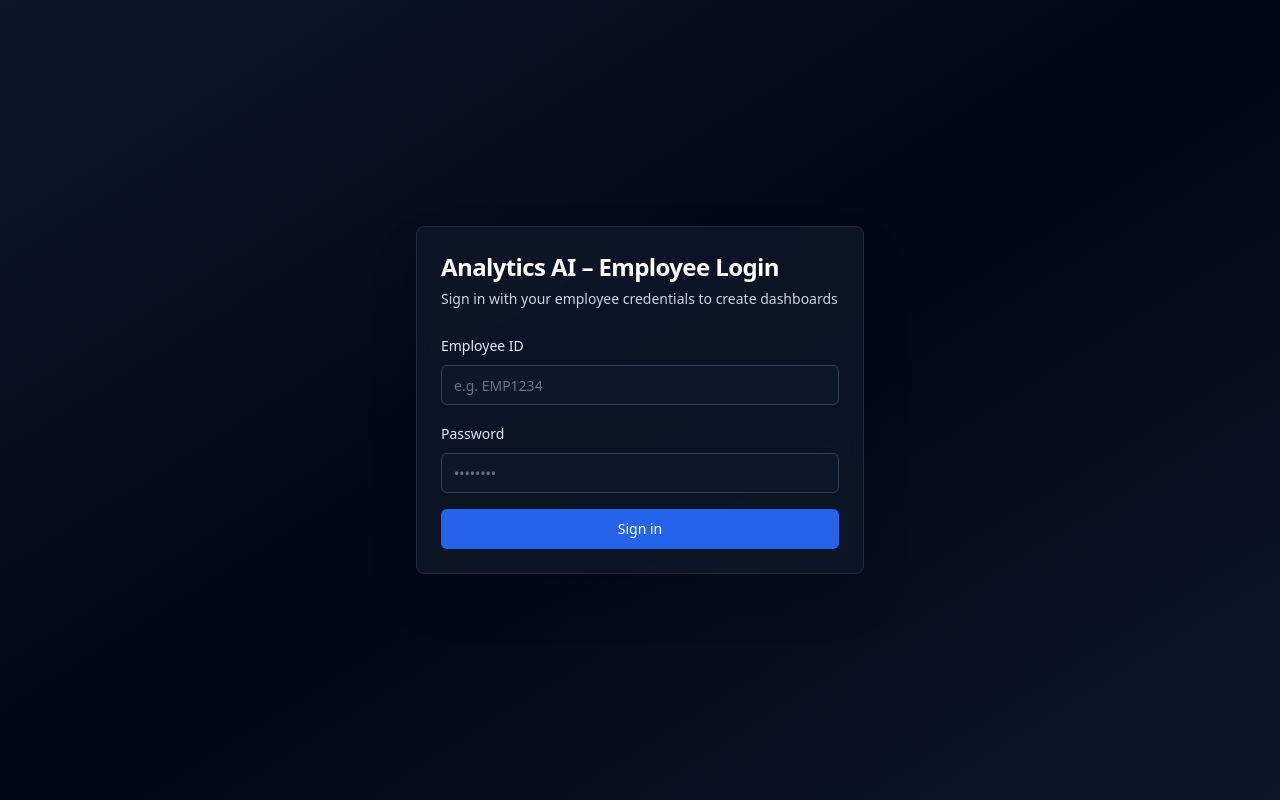
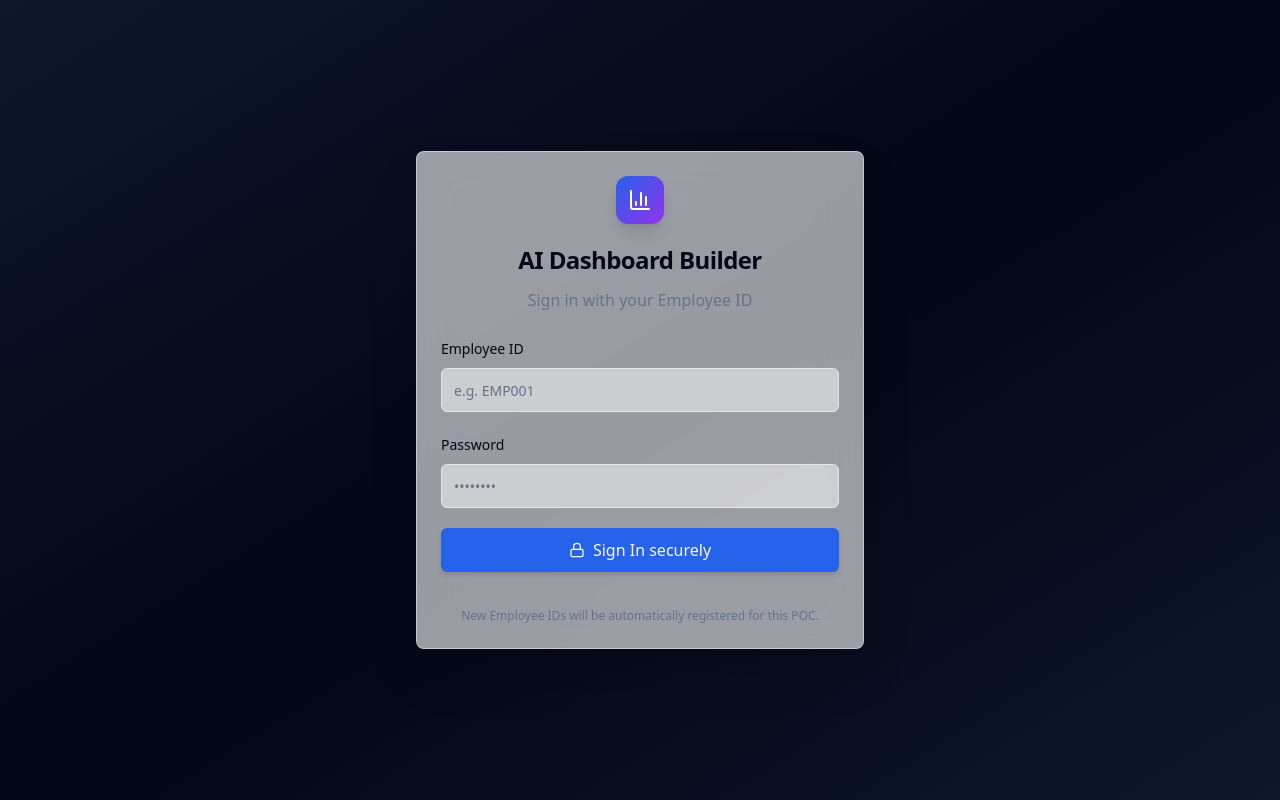
Before and after one commit to Ujjwaldhariwal/AI-Dashboard-builder-, a Next.js app: page /login in a window 1280 px wide. Built offline with nearby package versions, Linux system fonts and the light colour scheme; no server answers.

Commit message:
feat(auth): add auth layout, login page, builder layout

```diff
--- a/src/app/(auth)/layout.tsx
+++ b/src/app/(auth)/layout.tsx
@@ -1,3 +1,4 @@
+// Component: Layout
 export default function AuthLayout({
   children,
 }: {
--- a/src/app/(auth)/login/page.tsx
+++ b/src/app/(auth)/login/page.tsx
@@ -1,85 +1,160 @@
+// Component: Page
+// src/app/(auth)/login/page.tsx
 'use client'
 
-import { useRouter } from 'next/navigation'
 import { useState } from 'react'
-import {
-  Card, CardContent, CardHeader, CardTitle, CardDescription,
-} from '@/components/ui/card'
+import { Card, CardContent, CardHeader, CardTitle, CardDescription } from '@/components/ui/card'
 import { Input } from '@/components/ui/input'
+import { Button } from '@/components/ui/button'
 import { Label } from '@/components/ui/label'
-import { Button } from '@/components/ui/button'
+import { BarChart3, Lock, Loader2 } from 'lucide-react'
 import { toast } from 'sonner'
+import { createClient } from '@/lib/supabase/client'
 import { useAuthStore } from '@/store/auth-store'
 
 export default function LoginPage() {
-  const router = useRouter()
-  const login = useAuthStore(s => s.login)
   const [empId, setEmpId] = useState('')
   const [password, setPassword] = useState('')
-  const [loading, setLoading] = useState(false)
+  const [isLoading, setIsLoading] = useState(false)
+  const { checkSession } = useAuthStore()
+  const supabase = createClient()
 
-  const handleSubmit = async (e: React.FormEvent) => {
+  const handleLogin = async (e: React.FormEvent) => {
     e.preventDefault()
-    if (!empId || !password) {
-      toast.error('Please enter employee ID and password')
+    if (!empId.trim() || !password) {
+      toast.error('Please enter Employee ID and Password')
       return
     }
 
-    setLoading(true)
+    setIsLoading(true)
+    const email = `${empId.trim().toLowerCase()}@company.com`
 
-    // Phase 1: mock auth — replace with real API in Phase 3
-    login({
-      id: empId,
-      name: `Employee ${empId}`,
-      email: `${empId}@company.com`,
-      role: 'employee',
-    })
+    try {
+      // STEP 1: Try signing in
+      const { error: signInError } = await supabase.auth.signInWithPassword({ email, password })
 
-    toast.success('Logged in successfully')
-    // use replace so back button doesn't return to login
-    router.replace('/workspaces')
+      if (signInError) {
+        if (!signInError.message.includes('Invalid login')) {
+          // Network error, rate limit, etc.
+          throw signInError
+        }
+
+        // STEP 2: "Invalid login" = new user. Try registering them.
+        toast.loading('First time login — setting up account...', { id: 'auth' })
+
+        const { error: signUpError } = await supabase.auth.signUp({
+          email,
+          password,
+          options: {
+            data: {
+              emp_id: empId.trim().toUpperCase(),
+              name: `Employee ${empId.trim().toUpperCase()}`,
+            },
+          },
+        })
+
+        if (signUpError) {
+          if (signUpError.message.includes('already registered')) {
+            // Account exists → they just typed wrong password
+            throw new Error('Incorrect password. Please try again.')
+          }
+          throw signUpError
+        }
+
+        // STEP 3: signUp alone won't create a session if email confirmation
+        // is ON in Supabase. So we ALWAYS sign in again right after signUp
+        // to guarantee a real session cookie is set.
+        const { error: signInAfterSignUpError } = await supabase.auth.signInWithPassword({
+          email,
+          password,
+        })
+
+        if (signInAfterSignUpError) {
+          // Extremely rare edge case — account was created but login failed
+          throw new Error('Account created but login failed. Please try signing in again.')
+        }
+
+        toast.success('Account created & signed in!', { id: 'auth' })
+      } else {
+        toast.success('Login successful!', { id: 'auth' })
+      }
+
+      // STEP 4: Session is now guaranteed. Sync Zustand store.
+      await checkSession()
+
+      // STEP 5: Redirect. Small delay so the cookie write fully completes.
+      setTimeout(() => {
+        window.location.href = '/workspaces'
+      }, 300)
+
+    } catch (err: any) {
+      console.error('Auth error:', err)
+      toast.error(err.message || 'Failed to authenticate', { id: 'auth' })
+      setIsLoading(false)
+    }
+    // NOTE: No finally block — we intentionally keep isLoading=true
+    // during the redirect so the spinner stays visible until page change.
   }
 
   return (
-    <Card className="w-full max-w-md shadow-2xl border-slate-800 bg-slate-900/80 backdrop-blur">
-      <CardHeader>
-        <CardTitle className="text-2xl text-white">
-          Analytics AI – Employee Login
-        </CardTitle>
-        <CardDescription className="text-slate-300">
-          Sign in with your employee credentials to create dashboards
+    <Card className="w-full max-w-md mx-4 shadow-2xl border-muted/50 bg-background/60 backdrop-blur-xl">
+      <CardHeader className="space-y-3 pb-6 text-center">
+        <div className="w-12 h-12 rounded-xl bg-gradient-to-br from-blue-600 to-purple-600 flex items-center justify-center mx-auto mb-2 shadow-lg">
+          <BarChart3 className="w-6 h-6 text-white" />
+        </div>
+        <CardTitle className="text-2xl font-bold tracking-tight">AI Dashboard Builder</CardTitle>
+        <CardDescription className="text-base">
+          Sign in with your Employee ID
         </CardDescription>
       </CardHeader>
+
       <CardContent>
-        <form className="space-y-4" onSubmit={handleSubmit}>
-          <div className="space-y-2">
-            <Label htmlFor="empId" className="text-slate-200">
-              Employee ID
-            </Label>
+        <form onSubmit={handleLogin} className="space-y-5">
+          <div className="space-y-2 text-left">
+            <Label htmlFor="empId">Employee ID</Label>
             <Input
               id="empId"
-              placeholder="e.g. EMP1234"
+              placeholder="e.g. EMP001"
               value={empId}
-              onChange={e => setEmpId(e.target.value)}
-              className="bg-slate-900 border-slate-700 text-slate-50"
+              onChange={(e) => setEmpId(e.target.value)}
+              className="h-11 bg-background/50"
+              autoComplete="username"
+              disabled={isLoading}
             />
           </div>
-          <div className="space-y-2">
-            <Label htmlFor="password" className="text-slate-200">
-              Password
-            </Label>
+
+          <div className="space-y-2 text-left">
+            <Label htmlFor="password">Password</Label>
             <Input
               id="password"
               type="password"
               placeholder="••••••••"
               value={password}
-              onChange={e => setPassword(e.target.value)}
-              className="bg-slate-900 border-slate-700 text-slate-50"
+              onChange={(e) => setPassword(e.target.value)}
+              className="h-11 bg-background/50"
+              autoComplete="current-password"
+              disabled={isLoading}
             />
           </div>
-          <Button type="submit" className="w-full" disabled={loading}>
-            {loading ? 'Signing in…' : 'Sign in'}
+
+          <Button
+            type="submit"
+            className="w-full h-11 text-base font-medium shadow-md transition-all hover:shadow-lg"
+            disabled={isLoading}
+          >
+            {isLoading ? (
+              <Loader2 className="w-5 h-5 animate-spin" />
+            ) : (
+              <>
+                <Lock className="w-4 h-4 mr-2" />
+                Sign In securely
+              </>
+            )}
           </Button>
+
+          <p className="text-xs text-center text-muted-foreground pt-4">
+            New Employee IDs will be automatically registered for this POC.
+          </p>
         </form>
       </CardContent>
     </Card>
--- a/src/app/(builder)/layout.tsx
+++ b/src/app/(builder)/layout.tsx
@@ -1,9 +1,12 @@
+// Component: Layout
+// src/app/(builder)/layout.tsx
 'use client'
 
 import { useEffect } from 'react'
 import { useRouter } from 'next/navigation'
 import { useAuthStore } from '@/store/auth-store'
 import { AppLayout } from '@/components/layout/app-layout'
+import { Loader2 } from 'lucide-react'
 
 export default function BuilderGroupLayout({
   children,
@@ -11,13 +14,28 @@ export default function BuilderGroupLayout({
   children: React.ReactNode
 }) {
   const router = useRouter()
-  const isAuthenticated = useAuthStore(s => s.isAuthenticated)
+  const { isAuthenticated, isLoading, checkSession } = useAuthStore()
 
+  // ✅ On every fresh page load, re-hydrate auth from Supabase cookie
   useEffect(() => {
-    if (!isAuthenticated) {
+    checkSession()
+  }, [])
+
+  // ✅ Only redirect AFTER session check is complete
+  useEffect(() => {
+    if (!isLoading && !isAuthenticated) {
       router.replace('/login')
     }
-  }, [isAuthenticated, router])
+  }, [isAuthenticated, isLoading, router])
+
+  // ✅ Show spinner while session is being verified — never redirect prematurely
+  if (isLoading) {
+    return (
+      <div className="flex items-center justify-center min-h-screen">
+        <Loader2 className="w-8 h-8 animate-spin text-muted-foreground" />
+      </div>
+    )
+  }
 
   if (!isAuthenticated) return null
 
```
